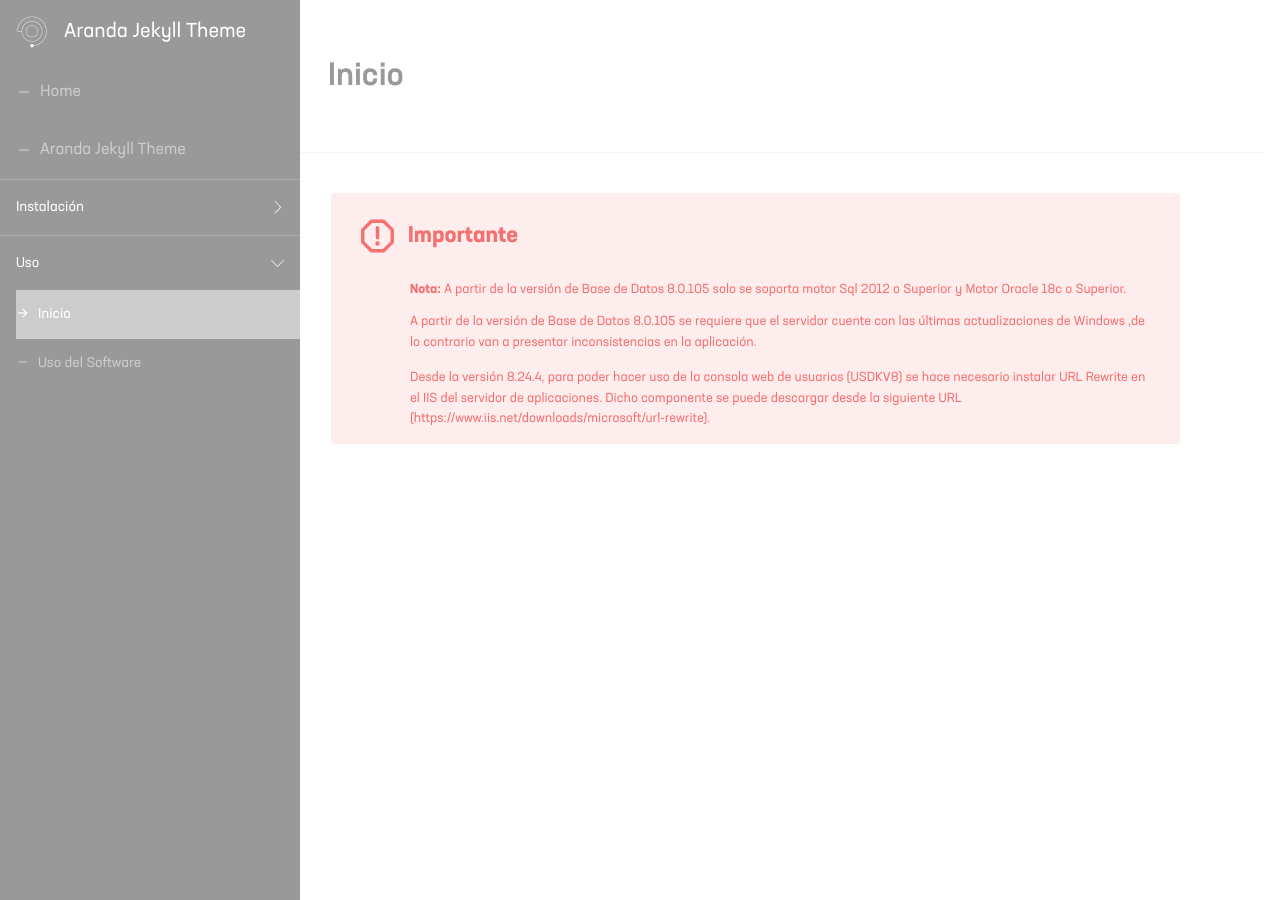
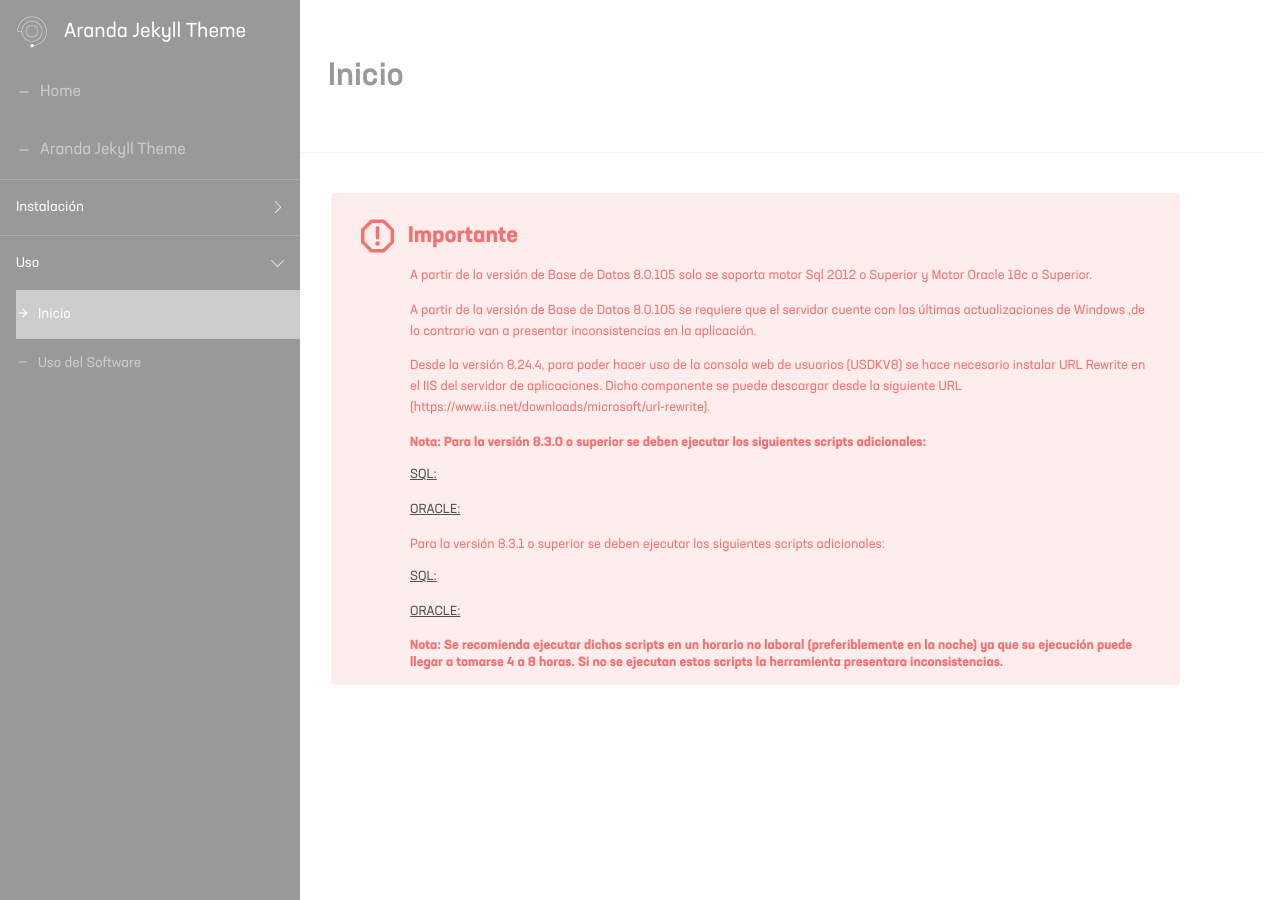
Before and after one commit to Nats85/Manuales-Aranda-Apis, a Jekyll site: the page built from docs/2.1-inicio.md, in a window 1280 px wide and 900 px high. Built offline with Jekyll 4.4.1, drawn with Linux system fonts in a browser that asks for light colours.

Commit message:
Update note-instaladores-asdk.html

```diff
--- a/_includes/note-instaladores-asdk.html
+++ b/_includes/note-instaladores-asdk.html
@@ -4,13 +4,31 @@
                <img src="{{ site.baseurl }}/assets/images/ic_alert.svg"><h2><strong>Importante</strong></h2>
            </div>
 
-           <h1>
-            <strong>Nota:</strong> A partir de la versión de Base de Datos 8.0.105 solo se soporta motor Sql 2012 o Superior y Motor Oracle 18c o Superior.
-           </h1>
-
+           <li> A partir de la versión de Base de Datos 8.0.105 solo se soporta motor Sql 2012 o Superior y Motor Oracle 18c o Superior.</li>
            <li> A partir de la versión de Base de Datos 8.0.105  se requiere que el servidor cuente con las últimas actualizaciones de Windows ,de lo contrario van a presentar inconsistencias en la aplicación.</li>
            <li> Desde la versión 8.24.4, para poder hacer uso de la consola web de usuarios (USDKV8) se hace necesario instalar URL Rewrite en el IIS del servidor de aplicaciones. Dicho componente se puede descargar desde la siguiente URL (https://www.iis.net/downloads/microsoft/url-rewrite).</li>
 
 
+           <h1>
+           <strong>Nota: Para la versión 8.3.0 o superior se deben ejecutar los siguientes scripts adicionales:</strong>
+           </h1>
+
+
+           <li><a href="download.arandasoft.com/wp-1/Scripts_Adicionales/SQL/BD_8.0.44.rar"> SQL:</a></li>
+           <li><a href="download.arandasoft.com/wp-1/Scripts_Adicionales/ORACLE/BD_8.0.44.rar"> ORACLE:</a></li>
+
+
+           <h1>
+           Para la versión 8.3.1 o superior se deben ejecutar los siguientes scripts adicionales:
+           </h1>
+
+           <li><a href="download.arandasoft.com/wp-1/Scripts_Adicionales/SQL/SQL_UPDATE_COMMENTARY.sql"> SQL:</a></li>
+           <li><a href="download.arandasoft.com/wp-1/Scripts_Adicionales/ORACLE/ORA_UPDATE_COMMENTARY.sql"> ORACLE:</a></li>
+
+
+           <h1>
+           <strong>Nota: Se recomienda ejecutar dichos scripts en un horario no laboral (preferiblemente en la noche) ya que su ejecución puede llegar a tomarse 4 a 8 horas.
+           Si no se ejecutan estos scripts la herramienta presentara inconsistencias.</strong>
+           </h1>
     </div>
 </div>
```
